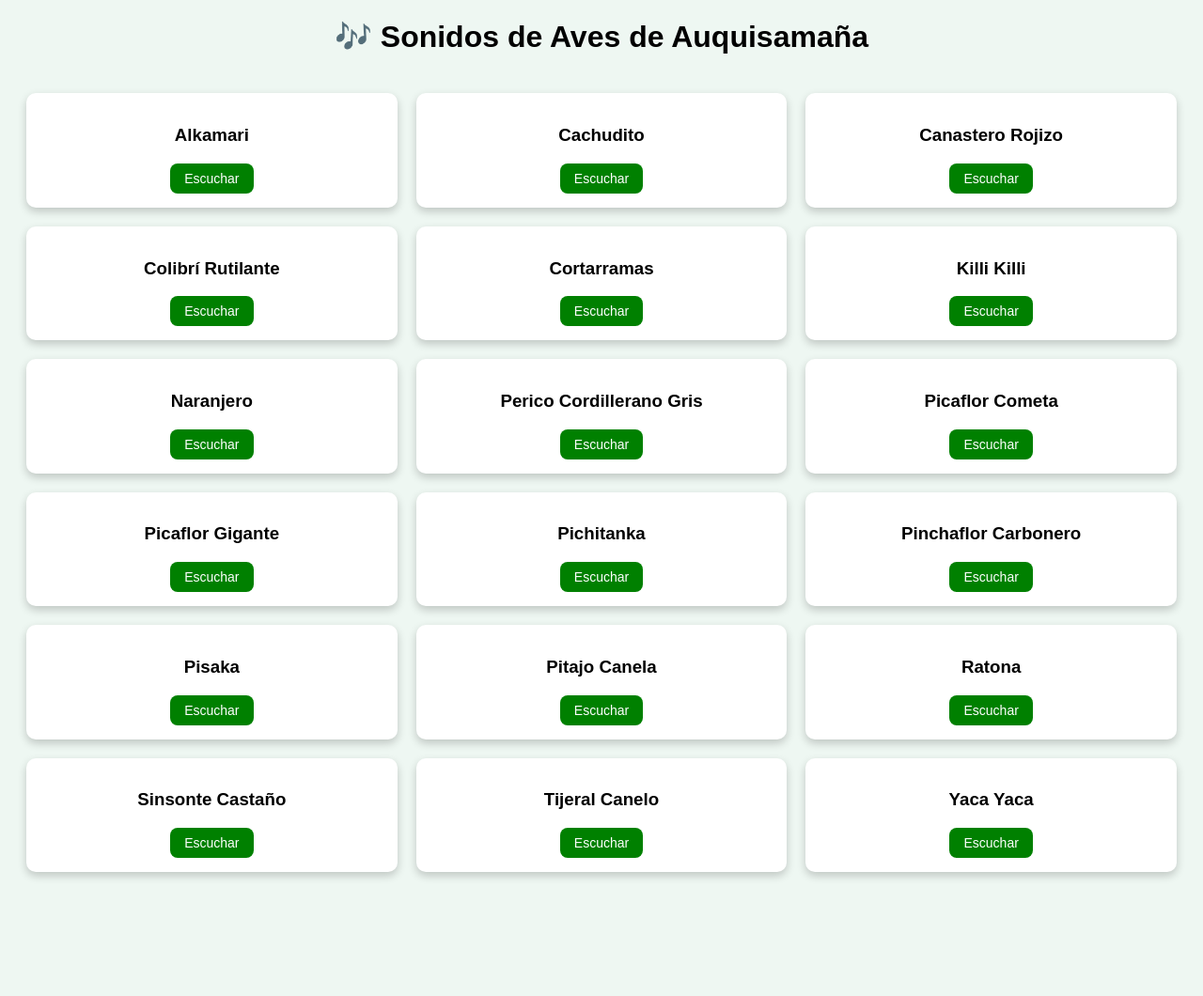
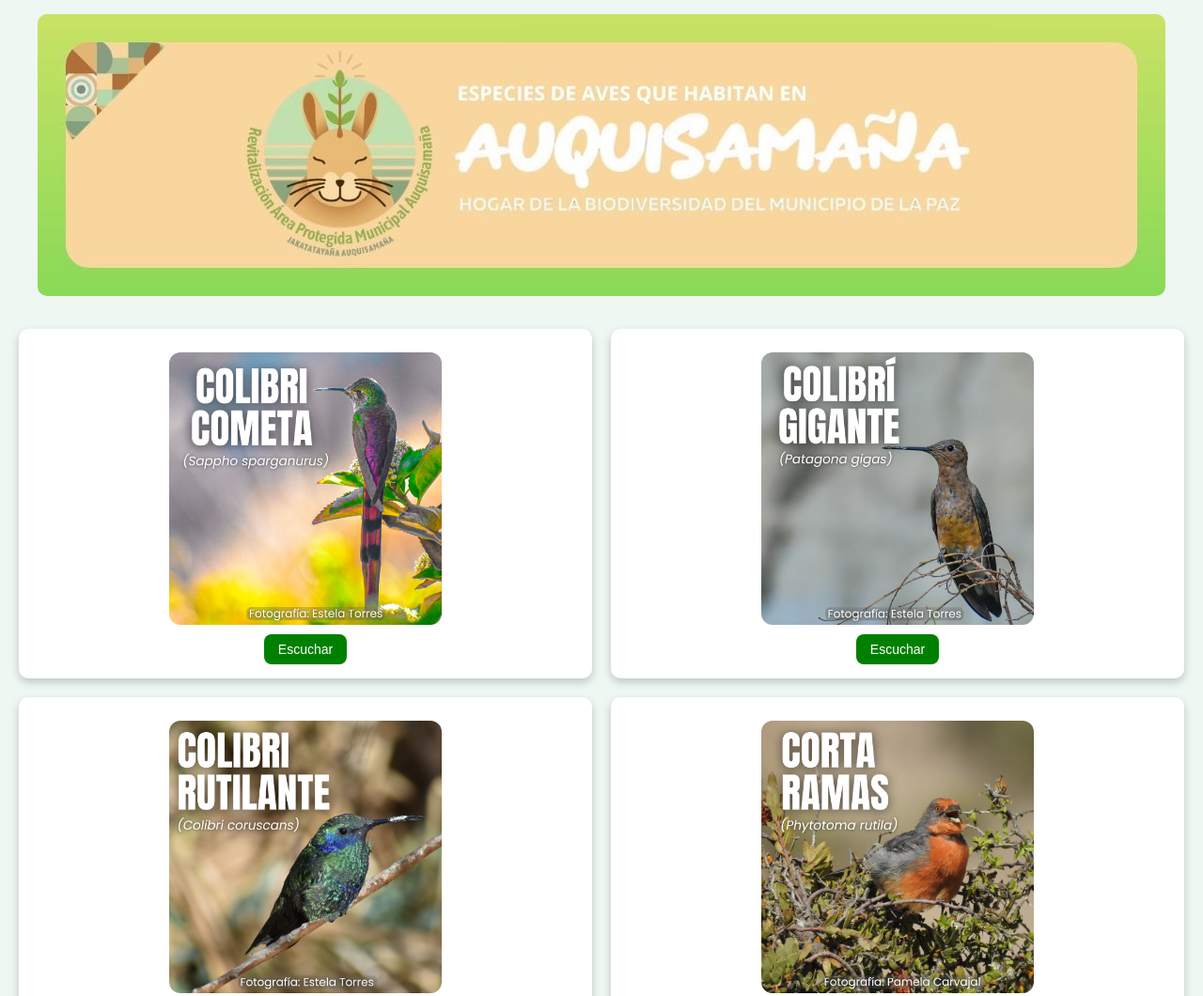
Before and after one commit to ray123anza/aves-auquisamana, a plain HTML site: page index.html in a window 1280 px wide. Shown: the top 1060 px of the page at 94% size. Before the commit the page ends 956 px from the top, so only its background shows below. Drawn offline with Linux system fonts and the light colour scheme.

Commit message:
agregar varias imagenes

```diff
--- a/index.html
+++ b/index.html
@@ -2,22 +2,34 @@
 <html lang="es">
 <head>
   <meta charset="UTF-8">
-  <title>Sonidos de Aves de Auquisamaña</title>
+  <title>Sonidos de Aves</title>
 
   <style>
     body {
       font-family: Arial;
       text-align: center;
       background-color: #eef7f2;
+      margin: 0;
     }
 
-    h1 {
-      margin-top: 20px;
+    /* 🔥 CONTENEDOR DEL BANNER */
+    .banner-container {
+      padding: 15px; /* margen respecto a bordes */
+    }
+
+    /* 🔥 BANNER SIN RECORTE */
+    .banner {
+      width: 100%;
+      max-width: 1200px; /* respeta tamaño original */
+      height: auto; /* mantiene proporción 1200x300 */
+      display: block;
+      margin: 0 auto; /* centrado */
+      border-radius: 10px;
     }
 
     .grid {
       display: grid;
-      grid-template-columns: repeat(3, 1fr);
+      grid-template-columns: repeat(2, 1fr);
       gap: 20px;
       padding: 20px;
     }
@@ -47,70 +59,107 @@
     button:hover {
       background-color: darkgreen;
     }
+
+    /* 🔥 IMÁGENES CUADRADAS */
+    img.ave {
+      width: 50%;
+      aspect-ratio: 1 / 1;
+      object-fit: cover;
+      border-radius: 12px;
+      display: block;
+      margin: 10px auto;
+    }
+
   </style>
 </head>
 
 <body>
 
-<h1>🎶 Sonidos de Aves de Auquisamaña</h1>
+<!-- 🔥 BANNER CON ESPACIADO -->
+<div class="banner-container">
+  <img src="imagenes/Banner_Auquisamana.jpg" class="banner">
+</div>
 
 <div class="grid">
 
-  <div class="card" id="card1"><h3>Alkamari</h3><button onclick="playAudio('audio1','card1')">Escuchar</button><audio id="audio1" src="audios/Alkamari_Phalcoboenus_megalopterus_v1.mp3"></audio></div>
+  <div class="card" id="card9">
+    <img src="imagenes/Colibri_cometa_Sappho_sparganurus.jpg" class="ave">
+    <button onclick="toggleAudio('audio9','card9')">Escuchar</button>
+    <audio id="audio9" src="audios/Colibri_cometa_Sappho_sparganurus_v1.mp3"></audio>
+  </div>
 
-  <div class="card" id="card2"><h3>Cachudito</h3><button onclick="playAudio('audio2','card2')">Escuchar</button><audio id="audio2" src="audios/Cachudito_Anairetes_parulus_v2.mp3"></audio></div>
+  <div class="card" id="card10">
+    <img src="imagenes/Colibri_gigante_Patagona_gigas.jpg" class="ave">
+    <button onclick="toggleAudio('audio10','card10')">Escuchar</button>
+    <audio id="audio10" src="audios/Colibri_gigante_Patagona_gigas_v1.mp3"></audio>
+  </div>
 
-  <div class="card" id="card3"><h3>Canastero Rojizo</h3><button onclick="playAudio('audio3','card3')">Escuchar</button><audio id="audio3" src="audios/Canastero_rojizo_Asthenes_berlepschi_v2.mp3"></audio></div>
+  <div class="card" id="card4">
+    <img src="imagenes/Colibri_rutilante_Colibri_coruscans.jpg" class="ave">
+    <button onclick="toggleAudio('audio4','card4')">Escuchar</button>
+    <audio id="audio4" src="audios/Colibri_rutilante_Colibri_coruscans_v2.mp3"></audio>
+  </div>
 
-  <div class="card" id="card4"><h3>Colibrí Rutilante</h3><button onclick="playAudio('audio4','card4')">Escuchar</button><audio id="audio4" src="audios/Colibrí_rutilante_Colibri_coruscans_v2.mp3"></audio></div>
+  <div class="card" id="card5">
+    <img src="imagenes/Cortarramas_Phytotoma_rutila.jpg" class="ave">
+    <button onclick="toggleAudio('audio5','card5')">Escuchar</button>
+    <audio id="audio5" src="audios/Cortarramas_Phytotoma_rutila_v1.mp3"></audio>
+  </div>
 
-  <div class="card" id="card5"><h3>Cortarramas</h3><button onclick="playAudio('audio5','card5')">Escuchar</button><audio id="audio5" src="audios/Cortarramas_Phytotoma_rutila_v1.mp3"></audio></div>
+  <div class="card" id="card6">
+    <img src="imagenes/Killi_killi_Falco_sparverius.jpg" class="ave">
+    <button onclick="toggleAudio('audio6','card6')">Escuchar</button>
+    <audio id="audio6" src="audios/Killi_killi_Falco_sparverius_v2.mp3"></audio>
+  </div>
 
-  <div class="card" id="card6"><h3>Killi Killi</h3><button onclick="playAudio('audio6','card6')">Escuchar</button><audio id="audio6" src="audios/Killi_killi_Falco_sparverius_v2.mp3"></audio></div>
-
-  <div class="card" id="card7"><h3>Naranjero</h3><button onclick="playAudio('audio7','card7')">Escuchar</button><audio id="audio7" src="audios/Naranjero_rauenia_bonariensis_v1.mp3"></audio></div>
-
-  <div class="card" id="card8"><h3>Perico Cordillerano Gris</h3><button onclick="playAudio('audio8','card8')">Escuchar</button><audio id="audio8" src="audios/Perico_cordillerano_gris_Psilopsiagon_aymara_v1.mp3"></audio></div>
-
-  <div class="card" id="card9"><h3>Picaflor Cometa</h3><button onclick="playAudio('audio9','card9')">Escuchar</button><audio id="audio9" src="audios/Picaflor_cometa_Sappho_sparganurus_v1.mp3"></audio></div>
-
-  <div class="card" id="card10"><h3>Picaflor Gigante</h3><button onclick="playAudio('audio10','card10')">Escuchar</button><audio id="audio10" src="audios/Picaflor_gigante_Patagona_gigas_v1.mp3"></audio></div>
-
-  <div class="card" id="card11"><h3>Pichitanka</h3><button onclick="playAudio('audio11','card11')">Escuchar</button><audio id="audio11" src="audios/Pichitanka_Zonotrichia_capensis_v1.mp3"></audio></div>
-
-  <div class="card" id="card12"><h3>Pinchaflor Carbonero</h3><button onclick="playAudio('audio12','card12')">Escuchar</button><audio id="audio12" src="audios/Pinchaflor_carbonero_Diglossa_carbonaria_v2.mp3"></audio></div>
-
-  <div class="card" id="card13"><h3>Pisaka</h3><button onclick="playAudio('audio13','card13')">Escuchar</button><audio id="audio13" src="audios/Pisaka_Nothoprocta_ornata_v1.mp3"></audio></div>
-
-  <div class="card" id="card14"><h3>Pitajo Canela</h3><button onclick="playAudio('audio14','card14')">Escuchar</button><audio id="audio14" src="audios/Pitajo_canela_Ochthoeca_oenanthoides_v1.mp3"></audio></div>
-
-  <div class="card" id="card15"><h3>Ratona</h3><button onclick="playAudio('audio15','card15')">Escuchar</button><audio id="audio15" src="audios/Ratona_Troglodytes_aedon_v2.mp3"></audio></div>
-
-  <div class="card" id="card16"><h3>Sinsonte Castaño</h3><button onclick="playAudio('audio16','card16')">Escuchar</button><audio id="audio16" src="audios/Sinsonte_castaño_Mimus_dorsalis_v1.mp3"></audio></div>
-
-  <div class="card" id="card17"><h3>Tijeral Canelo</h3><button onclick="playAudio('audio17','card17')">Escuchar</button><audio id="audio17" src="audios/Tijeral_canelo_Leptasthenura_fuliginiceps_v1.mp3"></audio></div>
-
-  <div class="card" id="card18"><h3>Yaca Yaca</h3><button onclick="playAudio('audio18','card18')">Escuchar</button><audio id="audio18" src="audios/Yaca_yaca_Colaptes_rupicola_v1.mp3"></audio></div>
+  <div class="card" id="card12">
+    <img src="imagenes/Pinchaflor_carbonero_Diglossa_carbonaria.jpg" class="ave">
+    <button onclick="toggleAudio('audio12','card12')">Escuchar</button>
+    <audio id="audio12" src="audios/Pinchaflor_carbonero_Diglossa_carbonaria_v2.mp3"></audio>
+  </div>
 
 </div>
 
 <script>
-function playAudio(audioId, cardId) {
-  let audios = document.querySelectorAll("audio");
-  let cards = document.querySelectorAll(".card");
 
-  audios.forEach(audio => {
+let currentAudio = null;
+let currentCard = null;
+
+function toggleAudio(audioId, cardId) {
+  let audio = document.getElementById(audioId);
+  let card = document.getElementById(cardId);
+
+  if (currentAudio === audio && !audio.paused) {
     audio.pause();
     audio.currentTime = 0;
-  });
+    card.classList.remove("active");
+    currentAudio = null;
+    currentCard = null;
+    return;
+  }
 
-  cards.forEach(card => {
+  if (currentAudio) {
+    currentAudio.pause();
+    currentAudio.currentTime = 0;
+  }
+
+  if (currentCard) {
+    currentCard.classList.remove("active");
+  }
+
+  audio.play();
+  card.classList.add("active");
+
+  currentAudio = audio;
+  currentCard = card;
+
+  audio.onended = function() {
     card.classList.remove("active");
-  });
+    currentAudio = null;
+    currentCard = null;
+  };
+}
 
-  document.getElementById(audioId).play();
-  document.getElementById(cardId).classList.add("active");
-}
 </script>
 
 </body>
```
Also changed, not shown: imagenes/Banner_Auquisamana.jpg (added), imagenes/Colibri_cometa_Sappho_sparganurus.jpg (added), imagenes/Colibri_gigante_Patagona_gigas.jpg (added), imagenes/Colibri_rutilante_Colibri_coruscans.jpg (added), imagenes/Cortarramas_Phytotoma_rutila.jpg (added), imagenes/Killi_killi_Falco_sparverius.jpg (added), imagenes/Pinchaflor_carbonero_Diglossa_carbonaria.jpg (added), 6 other files.
